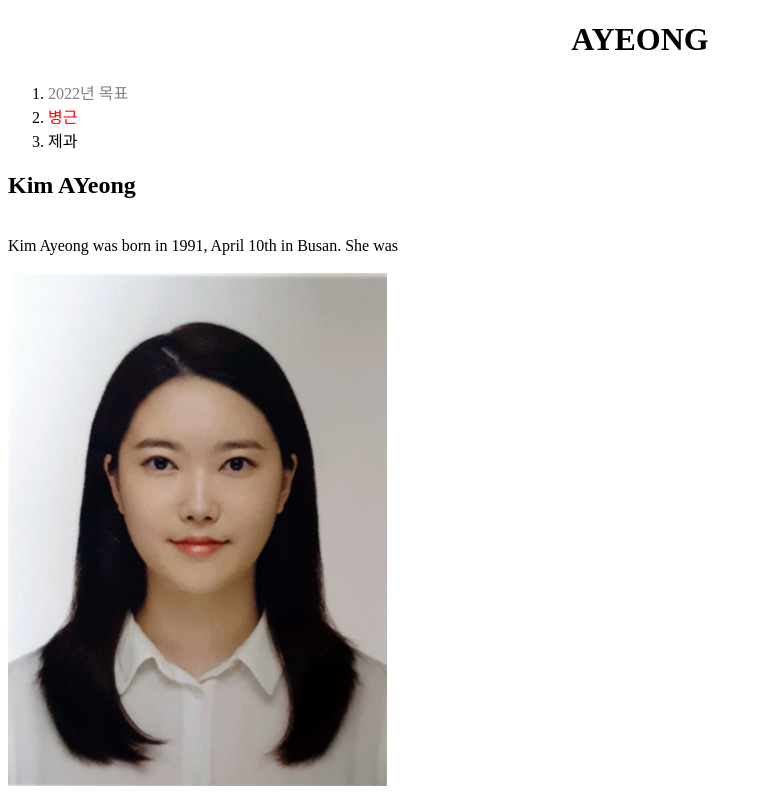
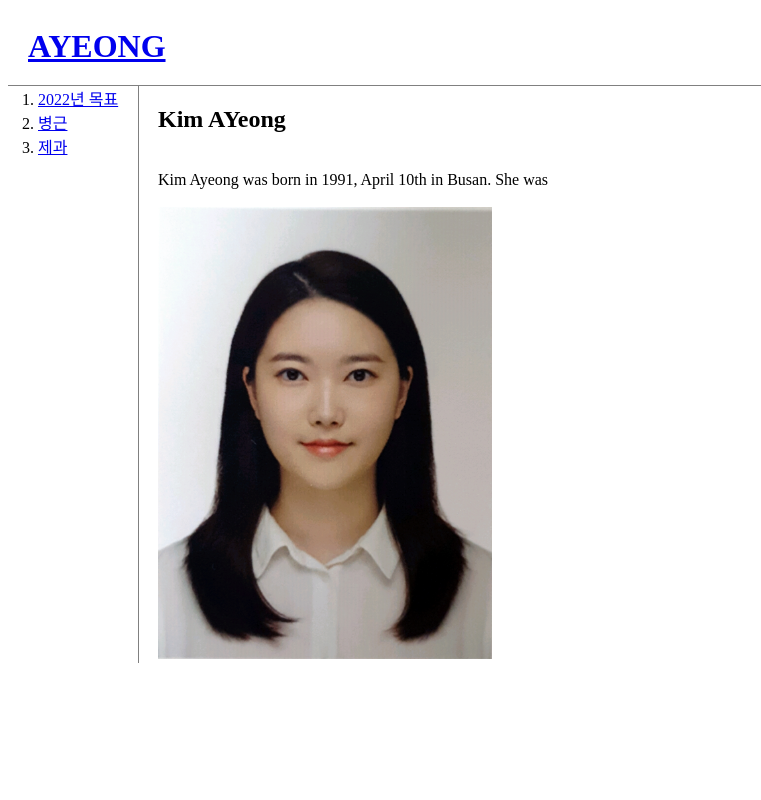
Before and after one commit to ayeongee/my-first-websidte, a plain HTML site: page index.html in a window 1280 px wide. Shown: the whole page, without its empty margins (0-761 px from the left). Drawn offline with Linux system fonts and the light colour scheme.

Commit message:
Add files via upload

```diff
--- a/index.html
+++ b/index.html
@@ -3,31 +3,21 @@
 <head>
 <title>Kim ayeong - Welcome</title>
 <meta charset="utf-8">
-<style>
-#active{
-  color:red;
-}
-.saw{
-  color:gray;
-}
-a {
-  color:black;
-  text-decoration: none;
-}
-h1 {
-  text-align:center;
-}
-</style>
+<link rel="stylesheet" href="style.css">
 <body>
   <h1><a href="index.html">AYEONG</a></h1>
+  <div id="grid">
     <ol>
-  <li><a href="1.html" class="saw">2022년 목표</a></li>
-  <li><a href="2.html" class="saw" id="active">병근</a></li>
+      <li><a href="1.html">2022년 목표</a></li>
+      <li><a href="2.html">병근</a></li>
       <li><a href="3.html">제과</a></li>
     </ol>
+    <div>
     <h2>Kim AYeong</h2>
     <br>Kim Ayeong was born in 1991, April 10th in Busan. She was<br>
     <br><img src="증명사진.jpg"width="30%">
+    </div>
+  </div>
 </body>
 </head>
 </html>
```
Lines whose indentation alone changed are shown as unchanged.
